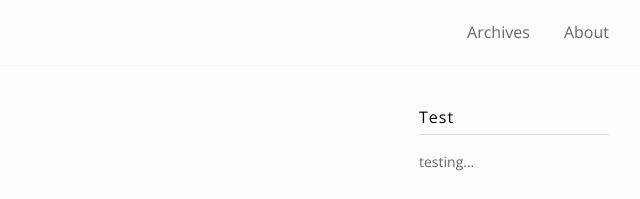
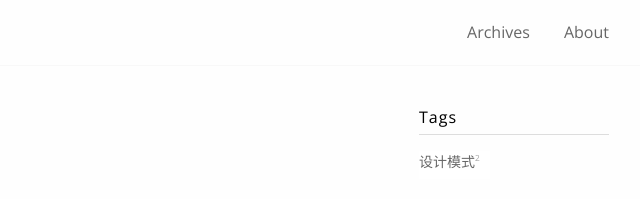
Before and after one commit to ystkk/ystkk.github.io, a plain HTML site: page index.html in a window 1280 px wide. Shown: the top 199 px of the page, 531-1171 px from the left. Drawn offline with nearby package versions, Linux system fonts and the light colour scheme.

Commit message:
Site updated: 2018-12-19 20:45:09

```diff
--- a/index.html
+++ b/index.html
@@ -169,11 +169,6 @@
     </div>
     <div id="secondary">
 
-    <section id="widget-custom" class="widget-area">
-        <h3 class="widget-title">Test</h3>
-        <p>testing...</p>
-    </section>
-
 
 
 
```
